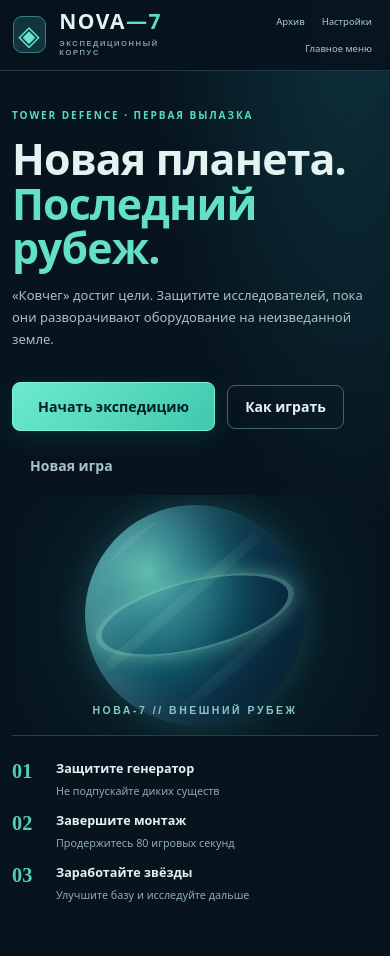
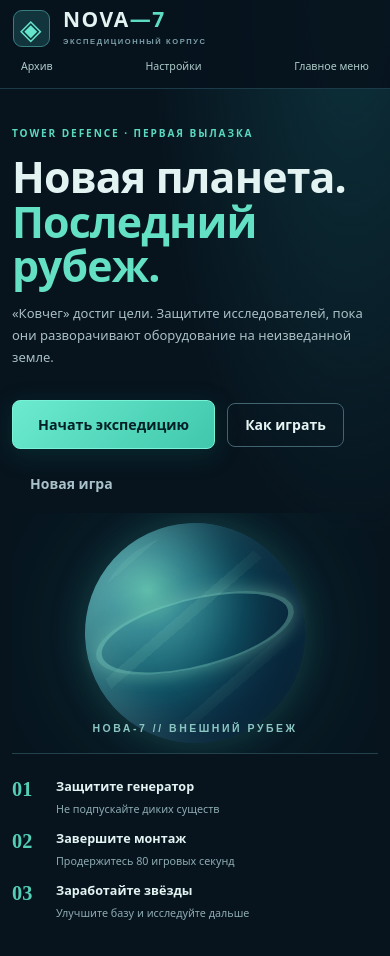
Before and after one commit to akuzn1integrations-lab/TowerDefence, a website with bundled scripts: page index.html in a window 390 px wide. Built offline with nearby package versions, Linux system fonts and the light colour scheme.

Commit message:
fix: add browser-ready marker and prevent narrow mobile header overflow

```diff
--- a/styles.css
+++ b/styles.css
@@ -75,3 +75,10 @@
  .archive-columns{grid-template-columns:1fr}
  .settings-panel{padding:17px}
 }
+
+@media(max-width:480px){
+  .topbar{flex-wrap:wrap;align-items:center;gap:7px}
+  .top-right{width:100%;justify-content:space-between;flex-wrap:nowrap}
+  .top-right .nav-link{font-size:.76rem;padding:5px 8px}
+  .brand{width:100%}
+}
```
